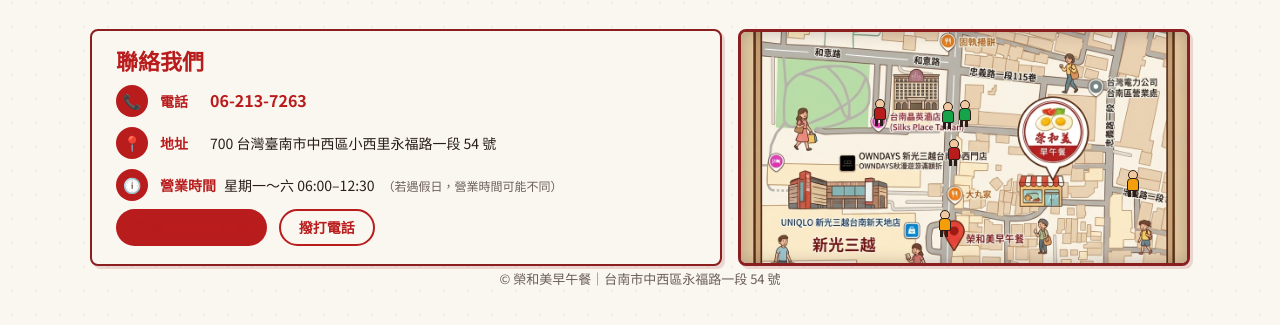
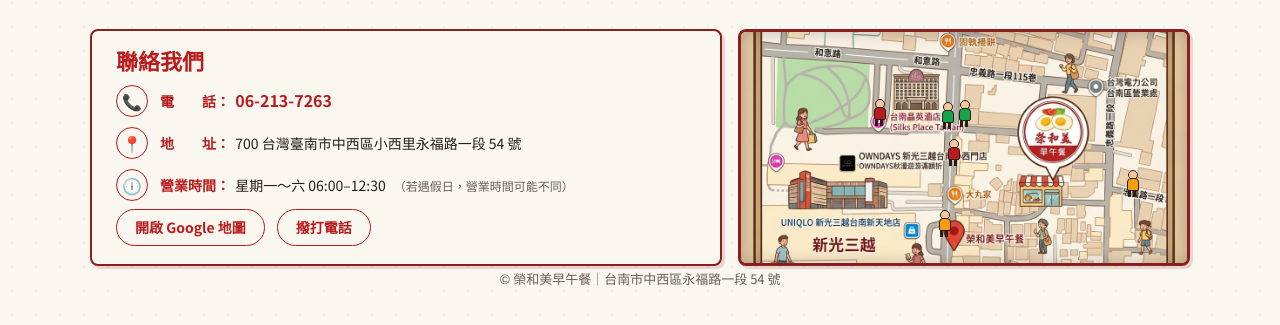
Before and after one commit to appletw-hub/Web-brunch-RongMei, a plain HTML site: page index.html in a window 1280 px wide. Shown: the part 1977-2302 px from the top of the page. Drawn offline with Linux system fonts and the light colour scheme; a web font is replaced by a local one.

Commit message:
feat: 調整餐點分類icon順序與新增飲料圖示、優化聯絡資訊與按鈕排版

```diff
--- a/index.html
+++ b/index.html
@@ -1,5 +1,6 @@
 <!DOCTYPE html>
 <html lang="zh-Hant">
+
 <head>
   <meta charset="UTF-8">
   <meta name="viewport" content="width=device-width, initial-scale=1">
@@ -7,9 +8,12 @@
   <meta name="description" content="榮和美早午餐位於台南中西區永福路一段，提供漢堡、蛋餅、吐司、熟食與冷熱飲。週一至週六 06:00–12:30。電話 06-213-7263。">
   <link rel="preconnect" href="https://fonts.googleapis.com">
   <link rel="preconnect" href="https://fonts.gstatic.com" crossorigin>
-  <link href="https://fonts.googleapis.com/css2?family=Noto+Sans+TC:wght@400;500;700&family=Zen+Antique+Soft&display=swap" rel="stylesheet">
+  <link
+    href="https://fonts.googleapis.com/css2?family=Noto+Sans+TC:wght@400;500;700&family=Zen+Antique+Soft&display=swap"
+    rel="stylesheet">
   <link rel="stylesheet" href="style.css">
 </head>
+
 <body>
 
   <!-- 上方：主視覺（含左上方 Logo 呼吸燈箱） -->
@@ -26,20 +30,24 @@
   <main class="middle">
     <!-- 中間上方：餐點 icon -->
     <nav class="icons" id="icons" aria-label="餐點分類">
-    <button class="icon-btn" type="button" data-label="招牌三明治">
-      <img src="images/icon-sandwich.png" alt="三明治">
+      <button class="icon-btn" type="button" data-label="美式漢堡">
+        <img src="images/icon-burger.png" alt="漢堡">
         <span class="shadow"></span>
       </button>
       <button class="icon-btn" type="button" data-label="酥香蛋餅">
         <img src="images/icon-eggcake.png" alt="蛋餅">
         <span class="shadow"></span>
       </button>
-    <button class="icon-btn" type="button" data-label="美式漢堡">
-      <img src="images/icon-burger.png" alt="漢堡">
+      <button class="icon-btn" type="button" data-label="招牌三明治">
+        <img src="images/icon-sandwich.png" alt="三明治">
         <span class="shadow"></span>
       </button>
       <button class="icon-btn" type="button" data-label="港式熟食">
         <img src="images/icon-hot.png" alt="熟食">
+        <span class="shadow"></span>
+      </button>
+      <button class="icon-btn" type="button" data-label="冷熱飲品">
+        <img src="images/icon-drink.png" alt="飲料">
         <span class="shadow"></span>
       </button>
     </nav>
@@ -65,12 +73,14 @@
         <li><span class="ico">🕕</span><div><b>營業時間</b><span>星期一～六 06:00–12:30</span><small>（若遇假日，營業時間可能不同）</small></div></li>
       </ul>
       <div class="btns">
-        <a class="btn-primary" href="https://maps.app.goo.gl/p7rZf9iPMbakpMz96" target="_blank" rel="noopener">開啟 Google 地圖</a>
+        <a class="btn-secondary" href="https://maps.app.goo.gl/p7rZf9iPMbakpMz96" target="_blank" rel="noopener">開啟
+          Google 地圖</a>
         <a class="btn-secondary" href="tel:062137263">撥打電話</a>
       </div>
     </div>
 
-    <a class="map retro-card" href="https://maps.app.goo.gl/p7rZf9iPMbakpMz96" target="_blank" rel="noopener" aria-label="在 Google 地圖開啟榮和美早午餐">
+    <a class="map retro-card" href="https://maps.app.goo.gl/p7rZf9iPMbakpMz96" target="_blank" rel="noopener"
+      aria-label="在 Google 地圖開啟榮和美早午餐">
       <img src="images/map.jpg" alt="榮和美早午餐周邊插畫地圖">
       <div class="walkers" aria-hidden="true">
         <!-- 水平道路 -->
@@ -96,4 +106,5 @@
 
   <script src="script.js"></script>
 </body>
+
 </html>
--- a/style.css
+++ b/style.css
@@ -154,7 +154,7 @@ h2 {
 /* 餐點 icon 橫向平均排布 */
 .icons {
   display: grid;
-  grid-template-columns: repeat(4, 1fr);
+  grid-template-columns: repeat(5, 1fr);
   gap: 16px;
   padding: 8px 0 12px;
 }
@@ -393,8 +393,10 @@ dialog img {
   display: grid;
   place-items: center;
   border-radius: 50%;
-  background: var(--color-brand-red);
-  font-size: 15px;
+  background: transparent;
+  border: 1.5px solid var(--color-brand-red);
+  font-size: 16px;
+  line-height: 1;
 }
 
 .info li div {
@@ -406,10 +408,23 @@ dialog img {
 }
 
 .info li b {
+  display: inline-block;
+  width: 4em;
+  text-align: justify;
+  text-align-last: justify;
   font-size: 14px;
   font-weight: 700;
   color: var(--color-brand-red);
-  min-width: 42px;
+  flex: none;
+  position: relative;
+  margin-right: 0.8em;
+}
+
+.info li b::after {
+  content: "：";
+  position: absolute;
+  left: 100%;
+  top: 0;
 }
 
 .info a {
@@ -431,14 +446,15 @@ dialog img {
 
 .btn-primary {
   background-color: var(--color-brand-red);
-  color: var(--color-surface-white);
+  color: var(--color-surface-white) !important;
   font-family: var(--font-body);
   font-weight: 500;
-  padding: 7px 20px;
+  padding: 6px 18px;
   border-radius: var(--radius-full);
-  border: none;
+  border: 1.5px solid var(--color-brand-red);
   font-size: 14px !important;
-  transition: background-color 0.2s ease, transform 0.1s ease;
+  text-decoration: none;
+  transition: all 0.2s ease;
   display: inline-block;
 }
 
@@ -449,20 +465,22 @@ dialog img {
 
 .btn-secondary {
   background-color: transparent;
-  color: var(--color-brand-red);
-  border: 2px solid var(--color-brand-red);
+  color: var(--color-brand-red) !important;
+  border: 1.5px solid var(--color-brand-red);
   font-family: var(--font-body);
   font-weight: 500;
-  padding: 5px 18px;
+  padding: 6px 18px;
   border-radius: var(--radius-full);
   font-size: 14px !important;
+  text-decoration: none;
   transition: all 0.2s ease;
   display: inline-block;
 }
 
 .btn-secondary:hover {
   background-color: var(--color-brand-red);
-  color: var(--color-surface-white);
+  color: var(--color-surface-white) !important;
+  transform: translateY(-1px);
 }
 
 /* 地圖展示卡片 */
@@ -616,8 +634,8 @@ dialog img {
   }
 
   .icons {
-    grid-template-columns: repeat(4, 1fr);
-    gap: 8px;
+    grid-template-columns: repeat(5, 1fr);
+    gap: 6px;
     padding: 4px 0;
   }
 
@@ -626,7 +644,7 @@ dialog img {
   }
 
   .icon-btn img {
-    max-width: 75px;
+    max-width: 64px;
   }
 
   .icon-btn::after {
```
Also changed, not shown: images/icon-drink.png (added), images/original/icon-drink.png (added). Lines whose indentation alone changed are shown as unchanged.
